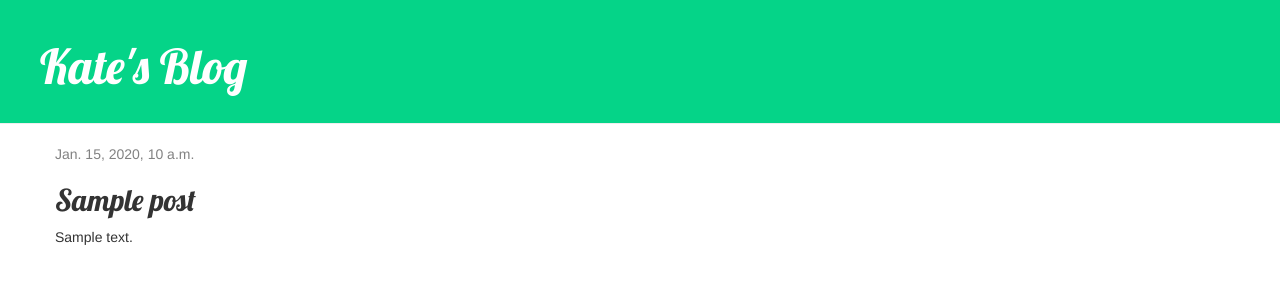
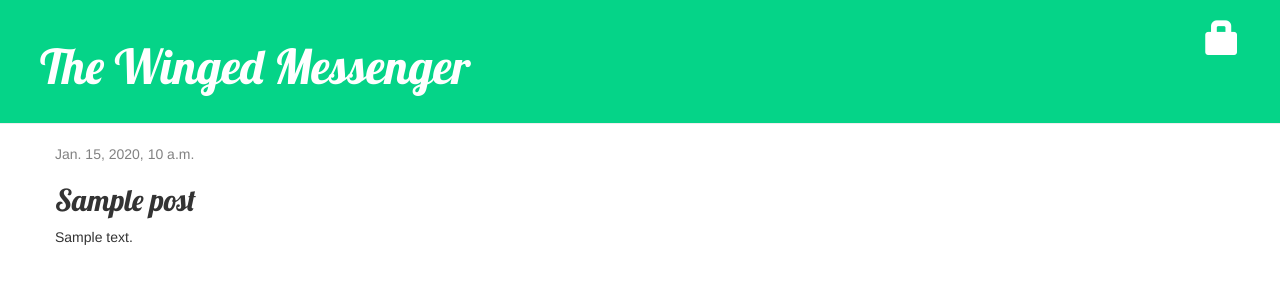
Before and after one commit to naeglinghaff/blog-python-django, a Django app: page /post/1/ in a window 1280 px wide. Shown: the top 300 px of the page. Run offline with Django 3.2, Linux system fonts and the light colour scheme; tables that the repository leaves empty hold one stand-in row (values such as "Sample post"); some libraries are stand-ins or nearby versions.

Commit message:
draft and publish option added to blog posts

```diff
--- a/blog/templates/blog/base.html
+++ b/blog/templates/blog/base.html
@@ -1,7 +1,7 @@
 {% load static %}
 <html>
     <head>
-        <title>Kate's Blog</title>
+        <title>The Winged Messenger</title>
         <link rel="stylesheet" href="//maxcdn.bootstrapcdn.com/bootstrap/3.2.0/css/bootstrap.min.css">
         <link rel="stylesheet" href="//maxcdn.bootstrapcdn.com/bootstrap/3.2.0/css/bootstrap-theme.min.css">
         <link href='//fonts.googleapis.com/css?family=Lobster&subset=latin,latin-ext' rel='stylesheet' type='text/css'>
@@ -11,8 +11,11 @@
       <div class="page-header">
       {% if user.is_authenticated %}
           <a href="{% url 'post_new' %}" class="top-menu"><span class="glyphicon glyphicon-plus"></span></a>
+          <a href="{% url 'post_draft_list' %}" class="top-menu"><span class="glyphicon glyphicon-edit"></span></a>
+      {% else %}
+          <a href="{% url 'login' %}" class="top-menu"><span class="glyphicon glyphicon-lock"></span></a>
       {% endif %}
-          <h1><a href="/">Kate's Blog</a></h1>
+      <h1><a href="/">The Winged Messenger</a></h1>
   </div>
     <div class="content container">
         <div class="row">
--- a/blog/templates/blog/post_detail.html
+++ b/blog/templates/blog/post_detail.html
@@ -2,13 +2,16 @@
 
 {% block content %}
     <div class="post">
-        {% if post.published_date %}
-            <div class="date">
-                {{ post.published_date }}
-            </div>
-        {% endif %}
+      {% if post.published_date %}
+      <div class="date">
+      {{ post.published_date }}
+      </div>
+      {% else %}
+  <a class="btn btn-default" href="{% url 'post_publish' pk=post.pk %}">Publish</a>
+      {% endif %}
         {% if user.is_authenticated %}
      <a class="btn btn-default" href="{% url 'post_edit' pk=post.pk %}"><span class="glyphicon glyphicon-pencil"></span></a>
+     <a class="btn btn-default" href="{% url 'post_remove' pk=post.pk %}"><span class="glyphicon glyphicon-remove"></span></a>
         {% endif %}
         <h2>{{ post.title }}</h2>
         <p>{{ post.text|linebreaksbr }}</p>
--- a/blog/urls.py
+++ b/blog/urls.py
@@ -6,4 +6,7 @@ urlpatterns = [
     path('post/<int:pk>/', views.post_detail, name='post_detail'),
     path('post/new/', views.post_new, name='post_new'),
     path('post/<int:pk>/edit/', views.post_edit, name='post_edit'),
+    path('drafts/', views.post_draft_list, name='post_draft_list'),
+    path('post/<pk>/publish/', views.post_publish, name='post_publish'),
+    path('post/<pk>/remove/', views.post_remove, name='post_remove'),
 ]
--- a/blog/views.py
+++ b/blog/views.py
@@ -21,7 +21,6 @@ def post_new(request):
         if form.is_valid():
             post = form.save(commit=False)
             post.author = request.user
-            post.published_date = timezone.now()
             post.save()
             return redirect('post_detail', pk=post.pk)
     else:
@@ -36,9 +35,26 @@ def post_edit(request, pk):
         if form.is_valid():
             post = form.save(commit=False)
             post.author = request.user
-            post.published_date = timezone.now()
             post.save()
             return redirect('post_detail', pk=post.pk)
     else:
         form = PostForm(instance=post)
     return render(request, 'blog/post_edit.html', {'form': form})
+
+
+#how to create a draft post
+def post_draft_list(request):
+    posts = Post.objects.filter(published_date__isnull=True).order_by('created_date')
+    return render(request, 'blog/post_draft_list.html', {'posts': posts})
+
+#how to publish a draft post
+def post_publish(request, pk):
+    post = get_object_or_404(Post, pk=pk)
+    post.publish()
+    return redirect('post_detail', pk=pk)
+
+#how to delete a post
+def post_remove(request, pk):
+    post = get_object_or_404(Post, pk=pk)
+    post.delete()
+    return redirect('post_list')
--- a/mysite/settings.py
+++ b/mysite/settings.py
@@ -27,6 +27,7 @@ DEBUG = True
 
 ALLOWED_HOSTS = ['127.0.0.1', '.pythonanywhere.com']
 
+LOGIN_REDIRECT_URL = '/'
 
 # Application definition
 
```
Also changed, not shown: blog/templates/blog/post_draft_list.html (added, +11 -0 lines). Lines whose indentation alone changed are shown as unchanged.
